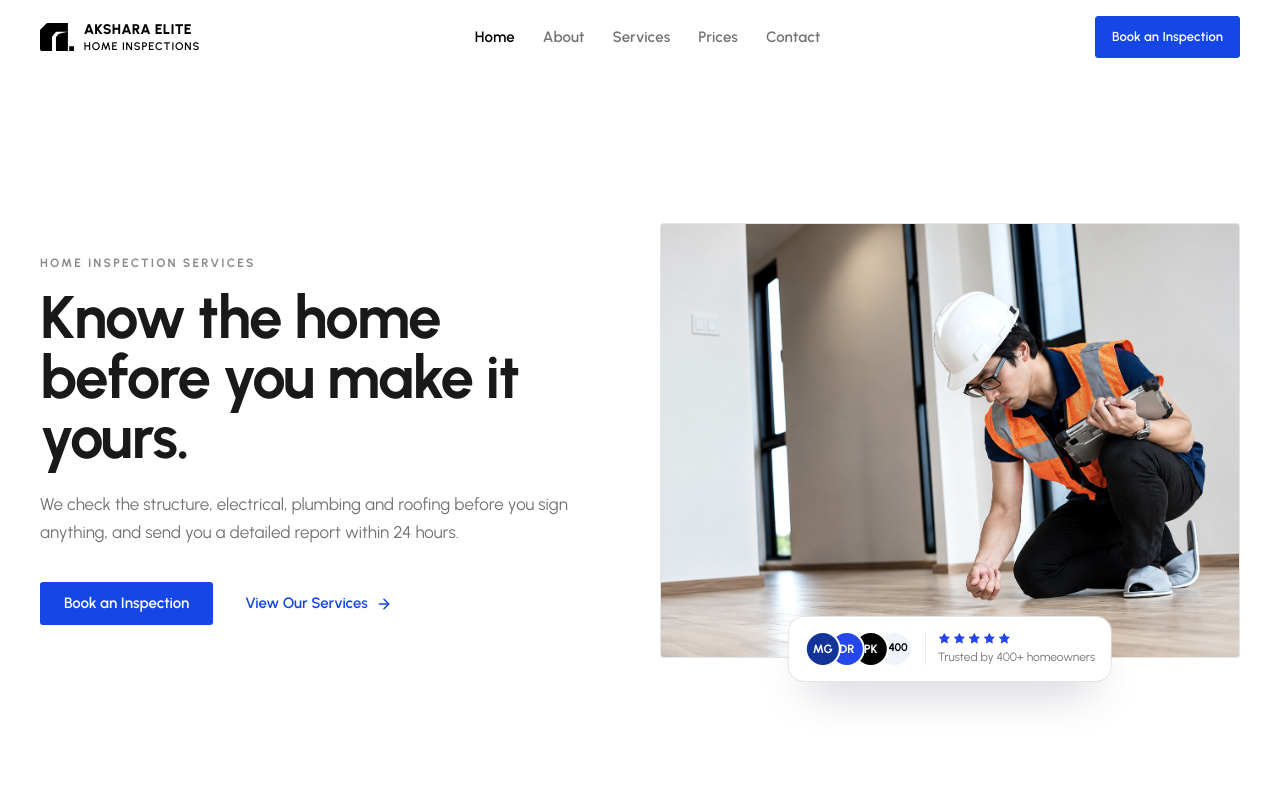
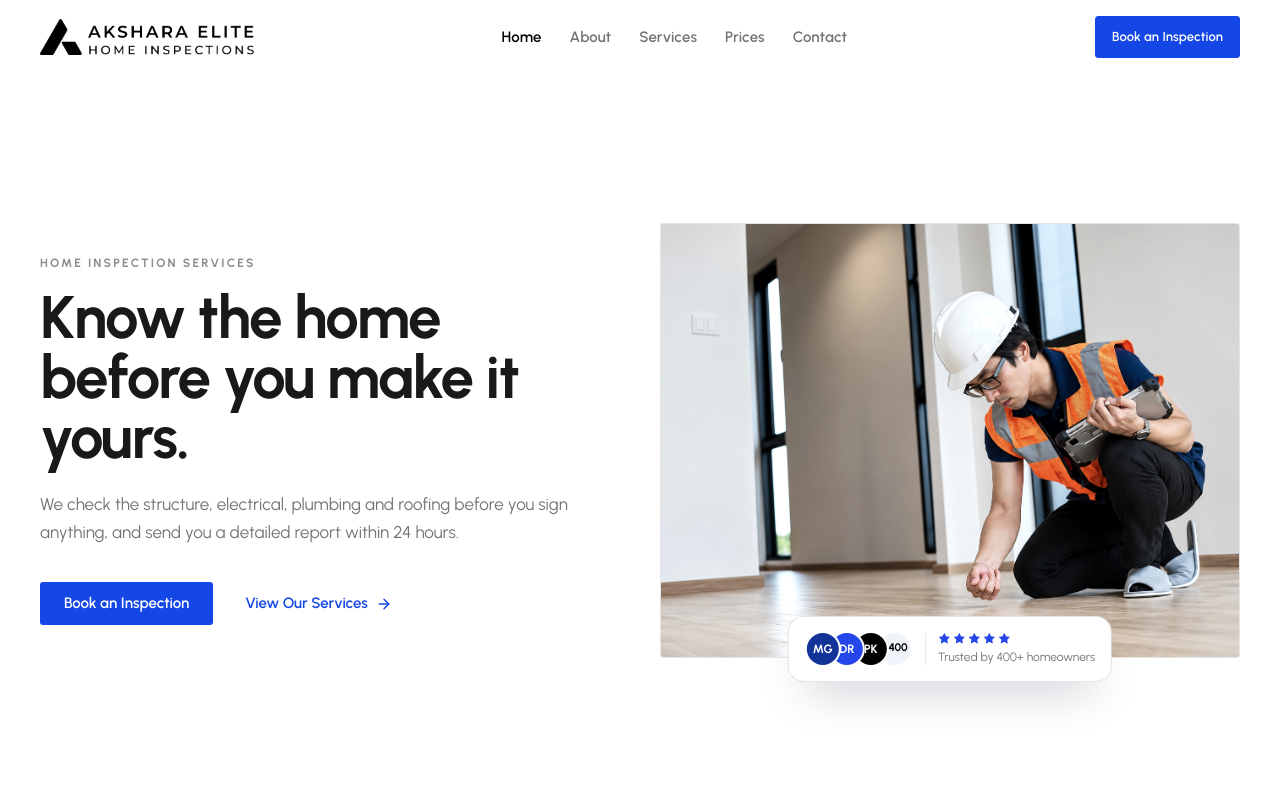
Before and after one commit to LeelaMohan217/sa-elite-home-inspection, a React (Vite) app: page / in a window 1280 px wide. Shown: the top 800 px of the page. Built offline with nearby package versions, Linux system fonts and the light colour scheme; a web font is replaced by a local one.

Commit message:
Replace navbar logo with new AKSHARA Elite wordmark
Use the full wordmark image (mark + name) as a transparent PNG in place of
the separate icon and text spans.

Co-Authored-By: Claude Opus 5.5 <noreply@anthropic.com>
Claude-Session: https://claude.ai/code/session_018cZEx1E2weKY4SUbicT42U

```diff
--- a/src/components/Navbar.jsx
+++ b/src/components/Navbar.jsx
@@ -2,7 +2,7 @@ import { useEffect, useState } from "react";
 import { NavLink, useLocation } from "react-router-dom";
 import { AnimatePresence, motion } from "framer-motion";
 import { Menu, X } from "lucide-react";
-import logo from "../assets/Logo.svg";
+import logo from "../assets/Logo-full.png";
 
 const links = [
   { to: "/", label: "Home" },
@@ -54,22 +54,13 @@ const itemVariants = {
 
 function Logo() {
   return (
-    <span className="group flex items-center gap-2.5">
-      <img
-        src={logo}
-        alt="AKSHARA Elite Home Inspection"
-        className="h-[33.75px] w-[33.75px] object-contain transition-transform duration-300 group-hover:scale-[1.03]"
-      />
-
-      <span className="flex flex-col leading-tight">
-        <span className="text-sm font-extrabold tracking-[0.02em] text-ink">
-          AKSHARA ELITE
-        </span>
-        <span className="text-[11px] font-semibold tracking-[0.08em] text-ink">
-          HOME INSPECTIONS
-        </span>
-      </span>
-    </span>
+    <img
+      src={logo}
+      alt="AKSHARA Elite Home Inspections"
+      width={641}
+      height={108}
+      className="h-8 w-auto object-contain transition-transform duration-300 hover:scale-[1.03] sm:h-9"
+    />
   );
 }
 
```
Also changed, not shown: src/assets/Logo-full.png (added).
